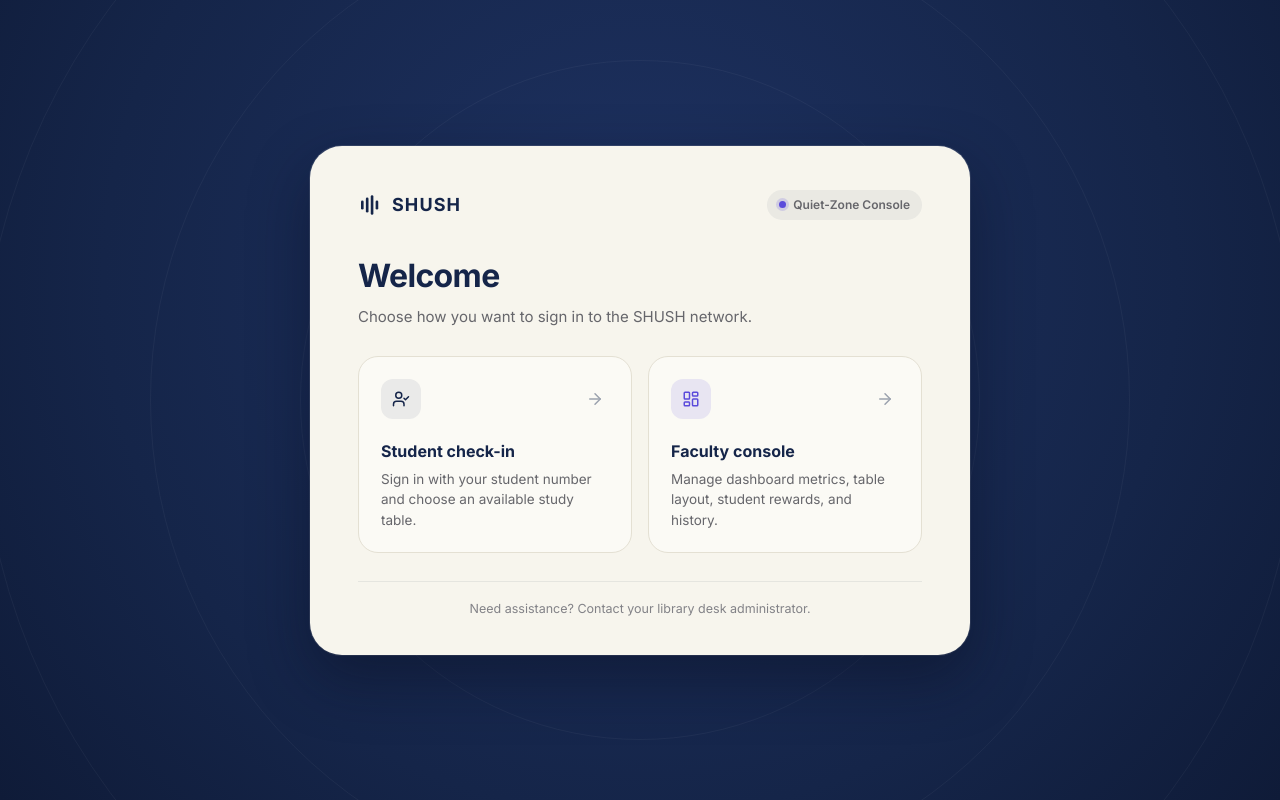
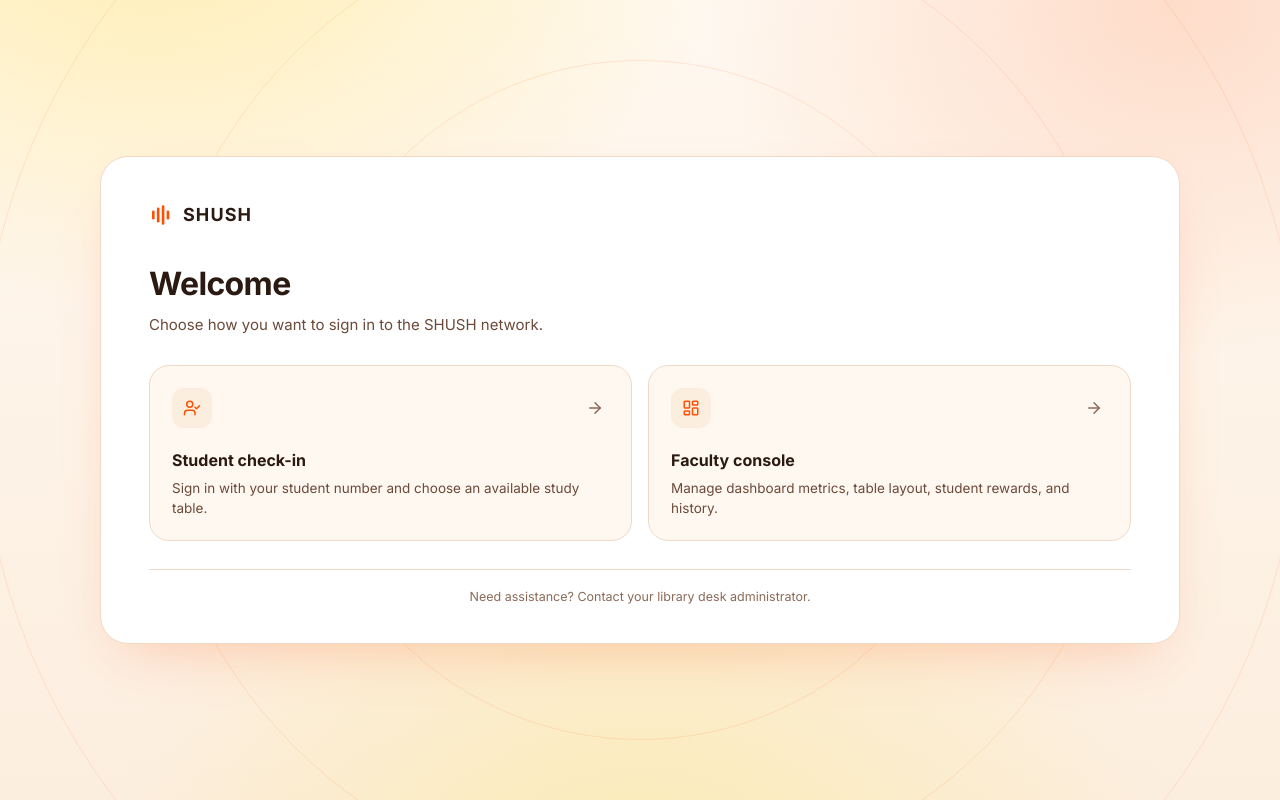
Before and after one commit to chipiee-dot/SHUSH, a React (Vite) app in the folder client/: page / in a window 1280 px wide. Built offline with nearby package versions, Linux system fonts and the light colour scheme; no server answers.

Commit message:
Remove the welcome pill, widen the landing card, and apply the cloud theme.

```diff
--- a/client/src/pages/StartPage.css
+++ b/client/src/pages/StartPage.css
@@ -10,8 +10,12 @@
   min-height: 100dvh;
   padding: 24px;
   overflow: hidden;
-  background: radial-gradient(circle at 50% 35%, #1e3262 0%, #152549 65%, #0f1b38 100%);
-  color: #152549;
+  background:
+    radial-gradient(60rem 40rem at 12% -10%, rgba(254, 237, 168, 0.85), transparent 60%),
+    radial-gradient(48rem 36rem at 92% 0%, rgba(251, 108, 48, 0.2), transparent 62%),
+    radial-gradient(52rem 40rem at 50% 110%, rgba(249, 231, 145, 0.55), transparent 65%),
+    linear-gradient(180deg, var(--shush-cream) 0%, var(--shush-cream-deep) 100%);
+  color: var(--shush-ink);
 }
 
 /* Subtle concentric acoustic wave rings */
@@ -27,25 +31,24 @@
 .acoustic-rings span {
   position: absolute;
   border-radius: 50%;
-  border: 1px solid rgba(255, 255, 255, 0.045);
+  border: 1px solid rgba(253, 80, 4, 0.12);
 }
 
 .acoustic-rings span:nth-child(1) { width: 680px; height: 680px; }
 .acoustic-rings span:nth-child(2) { width: 980px; height: 980px; }
 .acoustic-rings span:nth-child(3) { width: 1320px; height: 1320px; }
 
-/* Main Warm Cream Container */
+/* Main White Container (Cloud Theme) */
 .landing-card {
   position: relative;
   z-index: 1;
   width: 100%;
-  max-width: 660px;
+  max-width: 1080px;
   padding: 44px 48px 36px;
-  border-radius: 32px;
-  background: #f7f5ed;
-  box-shadow:
-    0 24px 60px rgba(8, 14, 32, 0.45),
-    0 0 0 1px rgba(255, 255, 255, 0.12);
+  border-radius: var(--shush-radius);
+  background: var(--shush-white);
+  border: 1px solid var(--shush-line);
+  box-shadow: var(--shush-shadow);
 }
 
 /* Brand Header Row */
@@ -61,40 +64,20 @@
   display: inline-flex;
   align-items: center;
   gap: 10px;
-  color: #152549;
+  color: var(--shush-orange);
 }
 
 .landing-logo-icon {
   width: 24px;
   height: 24px;
-  color: #152549;
+  color: var(--shush-orange);
 }
 
 .landing-wordmark {
   font-size: 18px;
   font-weight: 700;
   letter-spacing: 0.06em;
-  color: #152549;
-}
-
-.landing-pill {
-  display: inline-flex;
-  align-items: center;
-  gap: 7px;
-  padding: 6px 12px;
-  border-radius: 999px;
-  background: rgba(21, 37, 73, 0.06);
-  color: #66666b;
-  font-size: 12px;
-  font-weight: 600;
-}
-
-.status-dot {
-  width: 7px;
-  height: 7px;
-  border-radius: 50%;
-  background: #5b4bdb;
-  box-shadow: 0 0 0 3px rgba(91, 75, 219, 0.18);
+  color: var(--shush-ink);
 }
 
 /* Welcome Typography */
@@ -107,13 +90,13 @@
   font-size: 32px;
   font-weight: 700;
   letter-spacing: -0.02em;
-  color: #152549;
+  color: var(--shush-ink);
 }
 
 .landing-subtitle {
   margin: 0;
   font-size: 15px;
-  color: #66666b;
+  color: var(--shush-ink-soft);
 }
 
 /* Role Selection Grid */
@@ -131,10 +114,10 @@
   gap: 20px;
   padding: 22px;
   border-radius: 20px;
-  background: #fbfaf5;
-  border: 1px solid #e4e0d3;
+  background: var(--shush-cream);
+  border: 1px solid var(--shush-line);
   text-decoration: none;
-  color: #152549;
+  color: var(--shush-ink);
   transition:
     transform 0.18s ease,
     border-color 0.2s ease,
@@ -144,13 +127,13 @@
 
 .role-card:hover {
   transform: translateY(-2px);
-  background: #ffffff;
-  border-color: rgba(91, 75, 219, 0.45);
-  box-shadow: 0 12px 26px rgba(21, 37, 73, 0.08);
+  background: var(--shush-gold-soft);
+  border-color: var(--shush-orange-soft);
+  box-shadow: 0 12px 26px rgba(253, 80, 4, 0.12);
 }
 
 .role-card:focus-visible {
-  outline: 2px solid #5b4bdb;
+  outline: 2px solid var(--shush-orange);
   outline-offset: 2px;
 }
 
@@ -170,24 +153,24 @@
   width: 40px;
   height: 40px;
   border-radius: 12px;
-  background: rgba(21, 37, 73, 0.07);
-  color: #152549;
+  background: var(--shush-cream-deep);
+  color: var(--shush-orange);
   transition: background-color 0.2s ease, color 0.2s ease;
 }
 
-.role-icon--purple {
-  background: rgba(91, 75, 219, 0.12);
-  color: #5b4bdb;
+.role-icon--warm {
+  background: var(--shush-cream-deep);
+  color: var(--shush-orange);
 }
 
 .role-card:hover .role-icon {
-  background: #152549;
-  color: #ffffff;
+  background: var(--shush-orange);
+  color: var(--shush-white);
 }
 
-.role-card--faculty:hover .role-icon--purple {
-  background: linear-gradient(180deg, #6a5be6 0%, #5b4bdb 100%);
-  color: #ffffff;
+.role-card--faculty:hover .role-icon--warm {
+  background: linear-gradient(180deg, var(--shush-orange) 0%, var(--shush-orange-600) 100%);
+  color: var(--shush-white);
 }
 
 .role-icon svg,
@@ -202,12 +185,12 @@
   width: 28px;
   height: 28px;
   border-radius: 8px;
-  color: #9ca3af;
+  color: var(--shush-muted);
   transition: transform 0.2s ease, color 0.2s ease;
 }
 
 .role-card:hover .role-arrow {
-  color: #5b4bdb;
+  color: var(--shush-orange);
   transform: translateX(3px);
 }
 
@@ -215,17 +198,17 @@
   margin: 0 0 6px;
   font-size: 16px;
   font-weight: 700;
-  color: #152549;
+  color: var(--shush-ink);
 }
 
 .role-desc {
   margin: 0;
   font-size: 13.5px;
   line-height: 1.5;
-  color: #66666b;
+  color: var(--shush-ink-soft);
 }
 
-/* Cursor-Tracking Glow Effect (Subtle Purple Light on Cream Surface) */
+/* Cursor-Tracking Glow Effect (Subtle Orange Light on Cream Surface) */
 .landing-shell .glow-btn {
   position: relative;
   overflow: hidden;
@@ -238,9 +221,9 @@
   inset: 0;
   background: radial-gradient(
     circle 90px at var(--glow-x) var(--glow-y),
-    rgba(91, 75, 219, 0.14) 0%,
-    rgba(91, 75, 219, 0.05) 50%,
-    rgba(91, 75, 219, 0) 100%
+    rgba(253, 80, 4, 0.3) 0%,
+    rgba(253, 80, 4, 0.1) 50%,
+    rgba(253, 80, 4, 0) 100%
   );
   opacity: 0;
   transition: opacity 350ms ease;
@@ -261,10 +244,10 @@
 .landing-footer {
   margin-top: 28px;
   padding-top: 18px;
-  border-top: 1px solid rgba(21, 37, 73, 0.08);
+  border-top: 1px solid var(--shush-line);
   text-align: center;
   font-size: 12.5px;
-  color: #828287;
+  color: var(--shush-muted);
 }
 
 /* Mobile Breakpoint */
--- a/client/src/pages/StartPage.jsx
+++ b/client/src/pages/StartPage.jsx
@@ -27,11 +27,6 @@ export default function StartPage() {
             <Logo className="landing-logo-icon" />
             <span className="landing-wordmark">SHUSH</span>
           </div>
-
-          <span className="landing-pill">
-            <span className="status-dot" aria-hidden="true" />
-            Quiet-Zone Console
-          </span>
         </header>
 
         {/* Welcome Header */}
@@ -99,7 +94,7 @@ export default function StartPage() {
           >
             <span className="glow-light" aria-hidden="true" />
             <div className="role-card-top">
-              <span className="role-icon role-icon--purple" aria-hidden="true">
+              <span className="role-icon role-icon--warm" aria-hidden="true">
                 <svg
                   viewBox="0 0 24 24"
                   fill="none"
```
